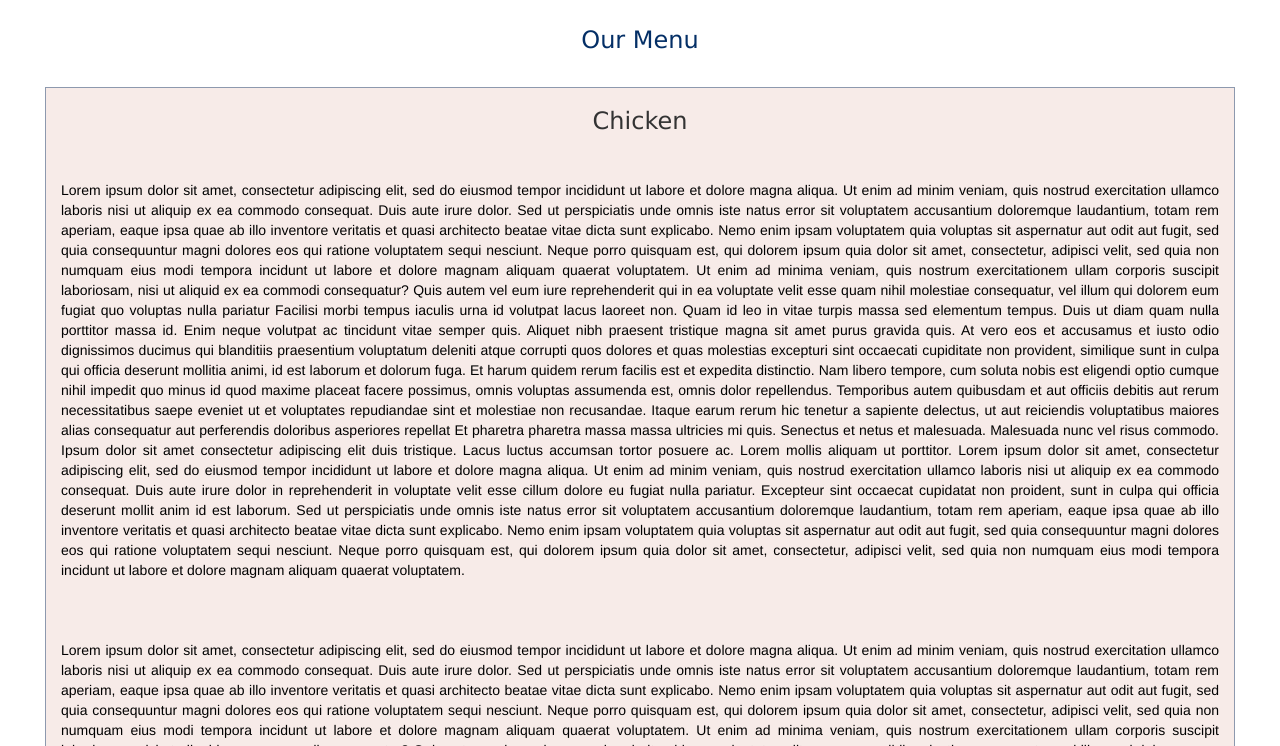
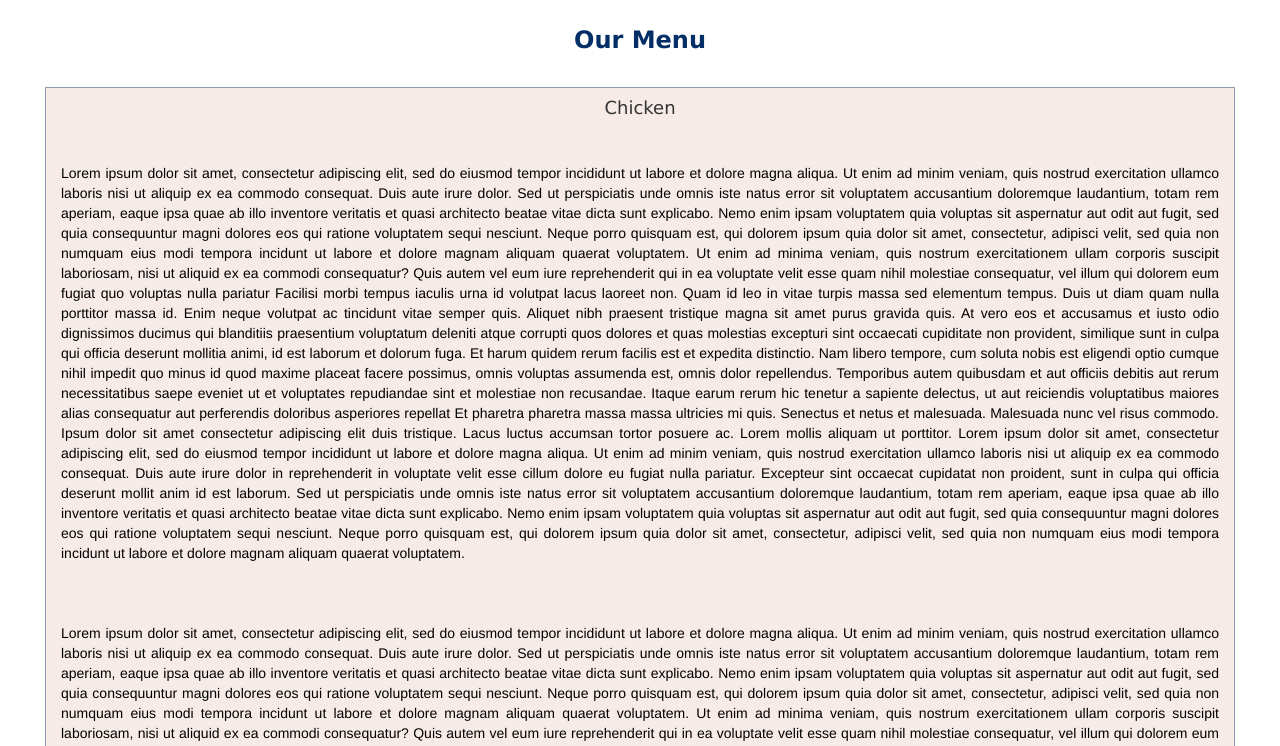
Before and after one commit to Nasleena/nasleena.github.io, a plain HTML site: page indexNew.html in a window 1280 px wide. Shown: the part 54-800 px from the top of the page. Drawn offline with Linux system fonts and the light colour scheme.

Commit message:
Update indexNew.html

```diff
--- a/indexNew.html
+++ b/indexNew.html
@@ -33,12 +33,12 @@
 		  </div>
 		</nav>
 	</div>
-	<div class="text-center myheading">Our Menu</div>
+	<div class="text-center myheading"><b>Our Menu</b></div>
 	<div class="mycontainer text-center container-fluid">
 		<div class="myitem" id="chicken">
 
 
-		<h3>Chicken</h3>
+		<h4>Chicken</h4>
 		<p>
 			Lorem ipsum dolor sit amet, consectetur adipiscing elit, sed do eiusmod tempor incididunt ut labore et dolore magna aliqua. Ut enim ad minim veniam, quis nostrud exercitation ullamco laboris nisi ut aliquip ex ea commodo consequat. Duis aute irure dolor.
 			Sed ut perspiciatis unde omnis iste natus error sit voluptatem accusantium doloremque laudantium, totam rem aperiam, eaque ipsa quae ab illo inventore veritatis et quasi architecto beatae vitae dicta sunt explicabo. Nemo enim ipsam voluptatem quia voluptas sit aspernatur aut odit aut fugit, sed quia consequuntur magni dolores eos qui ratione voluptatem sequi nesciunt. Neque porro quisquam est, qui dolorem ipsum quia dolor sit amet, consectetur, adipisci velit, sed quia non numquam eius modi tempora incidunt ut labore et dolore magnam aliquam quaerat voluptatem. Ut enim ad minima veniam, quis nostrum exercitationem ullam corporis suscipit laboriosam, nisi ut aliquid ex ea commodi consequatur? Quis autem vel eum iure reprehenderit qui in ea voluptate velit esse quam nihil molestiae consequatur, vel illum qui dolorem eum fugiat quo voluptas nulla pariatur
```
